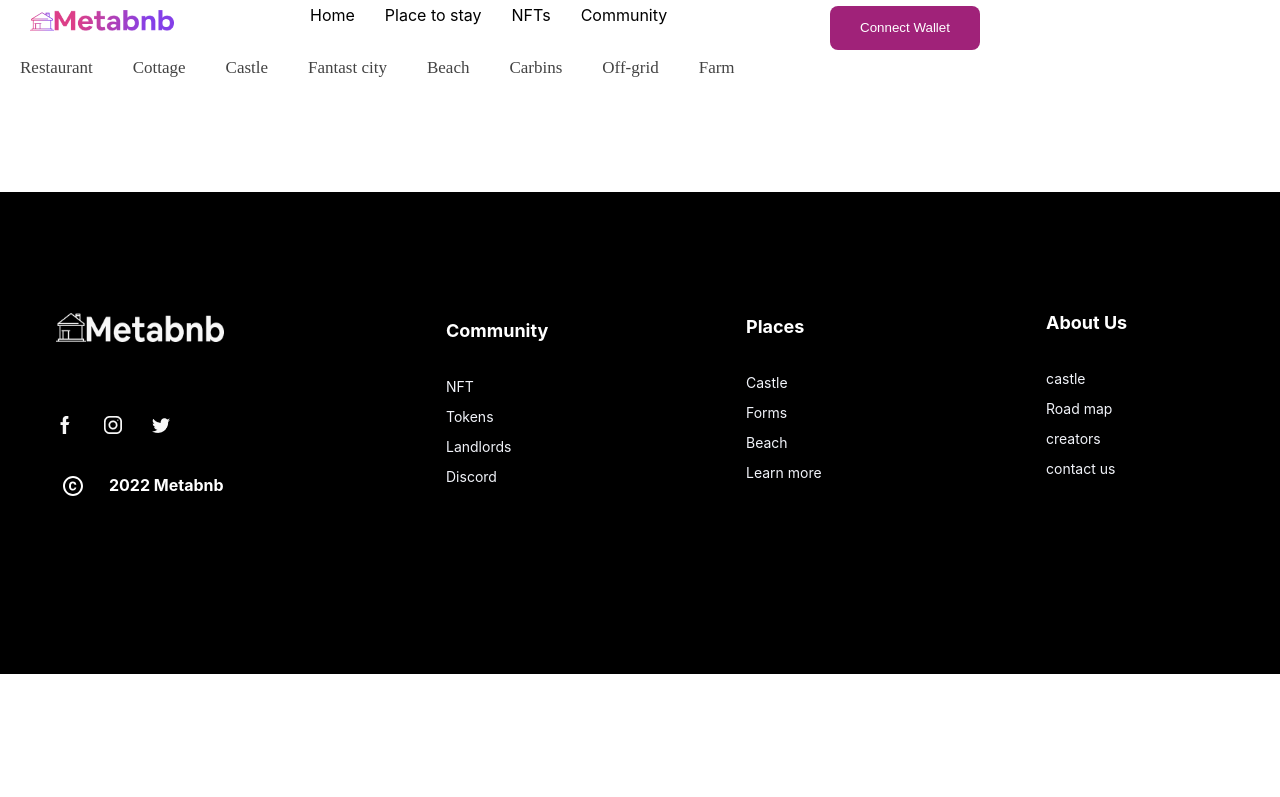
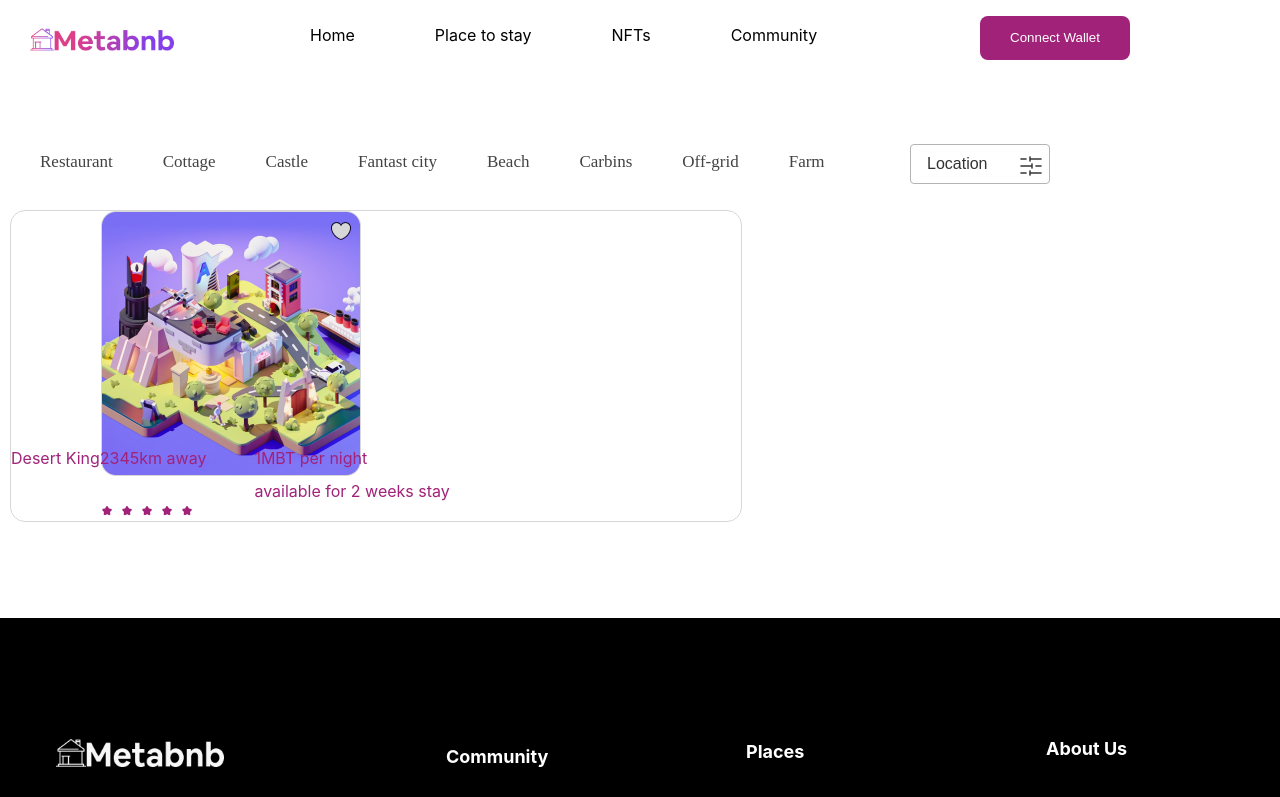
Before and after one commit to atere21/metabnb, a React (Create React App) app: page /NFTs in a window 1280 px wide. Shown: the top 797 px of the page. Built offline with nearby package versions, Linux system fonts and the light colour scheme.

Commit message:
nft-page

```diff
--- a/src/Header.css
+++ b/src/Header.css
@@ -4,13 +4,14 @@
 
 }
 .logo{
-   width: 98px;
+   width: 110px;
    height: 19px;
 
 }
 #logo1{
     width: 24px;
-    height: 19px;
+    height: 23px;
+    margin-top: -3px;
 }
 .header-menu{
     list-style: none;
--- a/src/Hero.js
+++ b/src/Hero.js
@@ -58,7 +58,6 @@ function Hero() {
       </div>
 
       <div className="right-h">
-
         <button className="btn1">Connect Wallet</button>
 
         <div className="imagesDiv">
--- a/src/NFTs.css
+++ b/src/NFTs.css
@@ -1,26 +1,32 @@
-.connect2{
+.connect2 {
   margin-left: 30px;
-    margin-top: 10px;
+  margin-top: 30px;
 }
-logo1{
+logo1 {
   height: 30px;
   width: 80px;
 }
-.logo-nft{
+.logo-nft {
   width: 120px;
 }
-.header-nft{
+.header-nft {
   display: flex;
   margin-left: 240px;
-    gap: 30px;
+  gap: 80px;
   margin-top: -30px;
 }
-.header-nft >a >li{
+.header-nft > a > li {
   list-style-type: none;
 }
-.header-nft >a {
+.header-nft > a {
   text-decoration: none;
   color: black;
+  cursor: pointer;
+  transition: 3ms;
+  font-weight: 400;
+}
+.header-nft > a li:hover {
+  color: #973879;
 }
 .btn5 {
   background: #a02279;
@@ -30,9 +36,9 @@ logo1{
   color: white;
   width: 150px;
   height: 44px;
-  margin-top: -35px;
+  margin-top: -45px;
   cursor: pointer;
-  margin-left: 800px;
+  margin-left: 950px;
   position: absolute;
 }
 .header-menu {
@@ -40,7 +46,9 @@ logo1{
 }
 .header-menu ul {
   display: flex;
-  gap: 40px;
+  gap: 50px;
+  margin-top: 90px;
+  margin-left: 20px;
 }
 .list-menu > li {
   text-decoration: none;
@@ -52,3 +60,47 @@ logo1{
   list-style-type: none;
   color: #434343;
 }
+.btn6 {
+  position: absolute;
+  margin-left: 910px;
+  margin-top: -46px;
+  font-size: 16px;
+  box-sizing: border-box;
+  width: 140px;
+  height: 40px;
+  position: absolute;
+  background: linear-gradient(124.4deg, #ffffff 10.8%, #ffffff 87.34%);
+  border: 1px solid #b4b4b4;
+  border-radius: 4px;
+
+}
+.btn6 #location{
+    font-style: normal;
+    font-weight: 400;
+    font-size: 16px;
+    line-height: 19px;
+    text-align: center;
+    color: #333333;
+    border: none;
+    margin-left: 10px;
+    margin-top: 8px;
+    background-color: white;
+}
+ .btn6 >img{
+    margin-top: 9px;
+    margin-left: 25px;
+    position: absolute;
+}
+.location {
+  box-sizing: border-box;
+
+  /* position: absolute;
+  left: 77.5%;
+  right: 11.32%;
+  top: 8.99%;
+  bottom: 88.92%;
+  background: linear-gradient(124.4deg, #ffffff 10.8%, #ffffff 87.34%);
+  border: 1px solid #b4b4b4;
+  border-radius: 8px; */
+
+}
--- a/src/NFTs.js
+++ b/src/NFTs.js
@@ -1,25 +1,39 @@
-import React from 'react'
-import './NFTs.css'
-import logo1 from '../src/img/logo1.png'
-import logo2 from '../src/img/logo2.png'
+import React from "react";
+import "./NFTs.css";
+import logo1 from "../src/img/logo1.png";
+import logo2 from "../src/img/logo2.png";
+import location from "../src/img/location.png"
+import ProductNft from "./ProductNft";
+import NFT1 from "../src/img/frame6.png"
+import NFT2 from "../src/img/frame7.png"
+
 
 function NFTs() {
   return (
-    <div className='nft'>
-        <div className='connect2'>
-        <img src={logo1} alt=''id='logo1' className='logo-nft1' />
-        <img src={logo2} alt='' className='logo-nft'/>
-        <ul className='header-nft'>
-            <a href='./'><li>Home</li></a>
-            <a href='./'><li>Place to stay</li></a>
-            <a href='./NFTs'> <li>NFTs</li></a>
-            <a href='./'><li>Community</li></a>
+    <div className="nft">
+      <div className="connect2">
+        <img src={logo1} alt="" id="logo1" className="logo-nft1" />
+        <img src={logo2} alt="" className="logo-nft" />
+        <ul className="header-nft">
+          <a href="./">
+            <li>Home</li>
+          </a>
+          <a href="./">
+            <li>Place to stay</li>
+          </a>
+          <a href="./NFTs">
+            {" "}
+            <li>NFTs</li>
+          </a>
+          <a href="./">
+            <li>Community</li>
+          </a>
           {/* <Modal/> */}
         </ul>
         <button className="btn5">Connect Wallet</button>
       </div>
-        <div className='header-menu'>
-            <ul className='list-menu'>
+      <div className="header-menu">
+        <ul className="list-menu">
           <li>Restaurant</li>
           <li>Cottage</li>
           <li>Castle</li>
@@ -29,10 +43,28 @@ function NFTs() {
           <li>Off-grid</li>
           <li>Farm</li>
         </ul>
-            {/* <button>Location</button> */}
       </div>
+      <div className="btn6">
+      <button id="location">Location</button>
+      <img src={location} alt='' id="location-png"/>
       </div>
-  )
+        <div>
+            <ProductNft NFT1="Desert King"
+            NFT2='2345km away' NFT3='1MBT per night'
+            NFT4='available for 2 weeks stay' image={NFT1}
+            />
+            {/* <ProductNft />
+            <ProductNft />
+            <ProductNft /> */}
+        </div>
+        {/* <div>
+            <ProductNft />
+            <ProductNft />
+            <ProductNft />
+            <ProductNft />
+        </div> */}
+    </div>
+  );
 }
 
-export default NFTs
+export default NFTs;
--- /dev/null
+++ b/src/ProductNft.css
@@ -0,0 +1,12 @@
+.Product-Nft1{
+    margin-left: 10px;
+    flex-direction: column;
+    max-width: 50vw;
+    max-height: 100vh;
+    background-color: white;
+    z-index: 1;
+    border: 1px solid #d7d7d7;
+    border-radius: 15px;
+    padding-left: 90px;
+    margin-top: 20px;
+}
--- /dev/null
+++ b/src/ProductNft.js
@@ -0,0 +1,29 @@
+import React from 'react'
+import "./ProductNft.css"
+import star from "../src/img/star.png";
+
+function ProductNft({NFT1, NFT2, NFT3, NFT4, image, rating}) {
+  return (
+    <div className='productNft'>
+         <div className='Product-Nft1'>
+         <img src={image} alt="" id="" className="" />
+        <div className="product__div">
+          <div className="col__nft">
+            <span id="span__one__nft">{NFT1}</span>
+            <span id="span__two__nft">{NFT2}</span>
+          </div>
+          <div className="col2">
+            <span className="span__three__nft">{NFT3} </span>
+            <span className="span__four__nft">{NFT4}</span>
+          </div>
+         </div>
+         <div className="product__rating__nft">
+        <img src={star} alt="" />
+
+      </div>
+         </div>
+    </div>
+  )
+}
+
+export default ProductNft
```
Also changed, not shown: src/img/location.png (added). Lines whose indentation alone changed are shown as unchanged.
